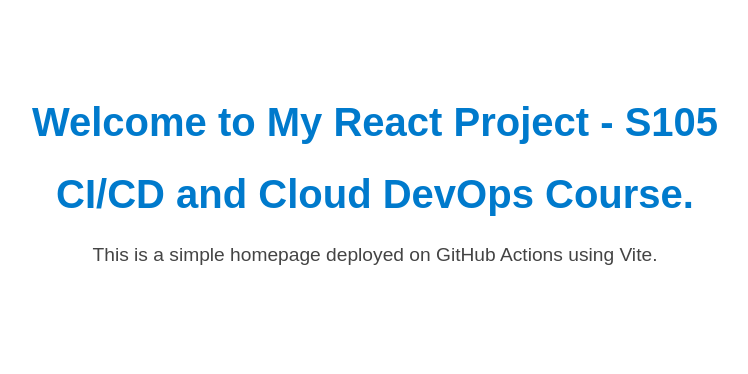
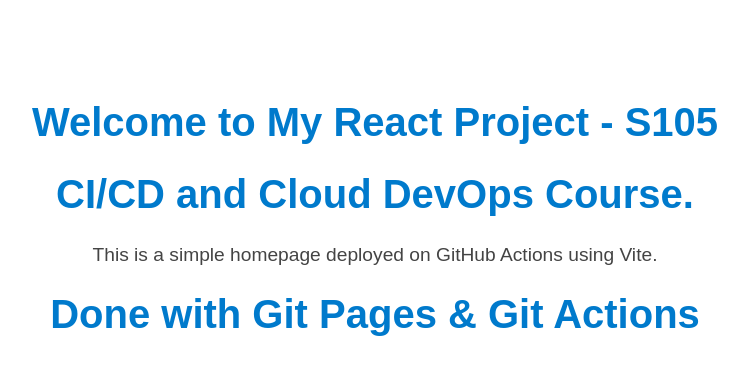
Before and after one commit to 2300030796/reactapp105-gitactions, a React (Vite) app: page / in a window 1280 px wide. Shown: the top 374 px of the page, without its empty margins (265-1013 px from the left). Built offline with nearby package versions, Linux system fonts and the light colour scheme.

Commit message:
updated App.jsx

```diff
--- a/src/App.jsx
+++ b/src/App.jsx
@@ -6,7 +6,7 @@
       <h1>Welcome to My React Project - S105</h1>
       <h1>CI/CD and Cloud DevOps Course.</h1>
       <p>This is a simple homepage deployed on GitHub Actions using Vite.</p>
-
+      <h1>Done with Git Pages & Git Actions</h1>
     </div>
   );
 }
```
